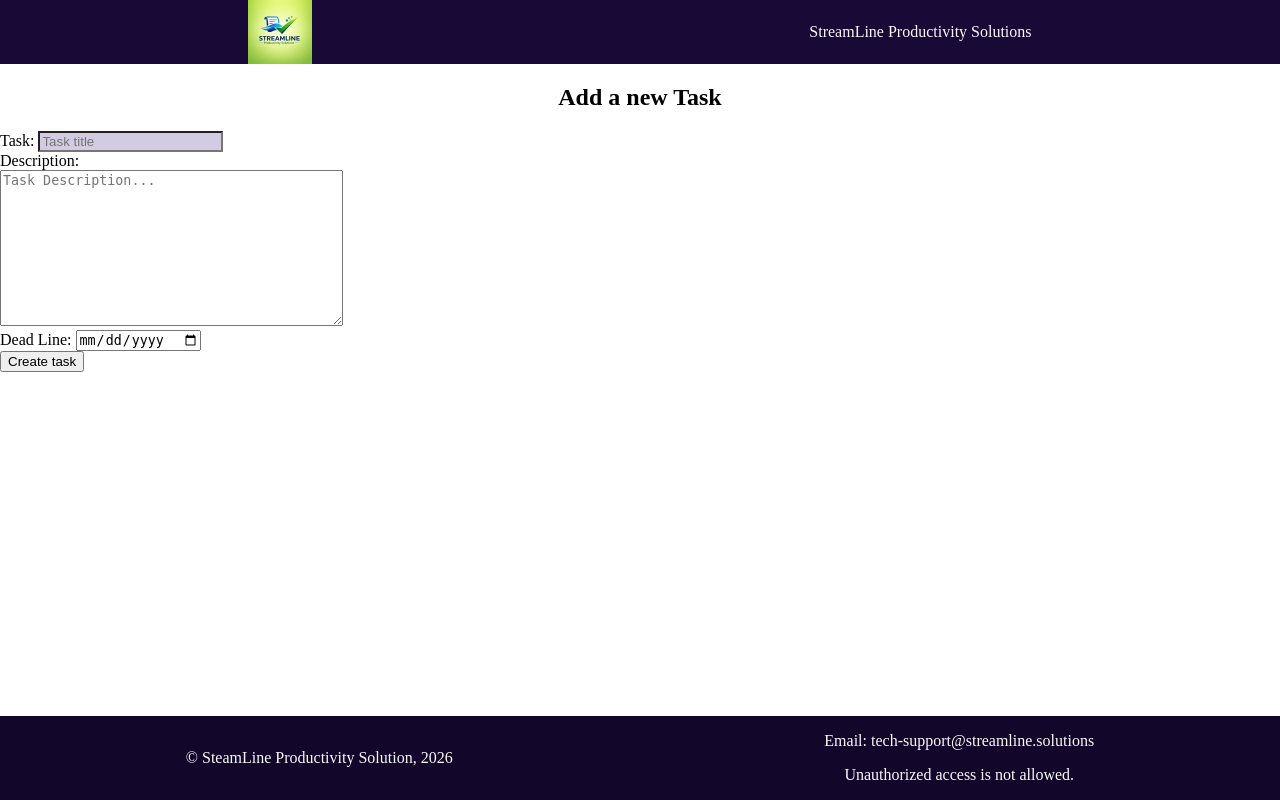
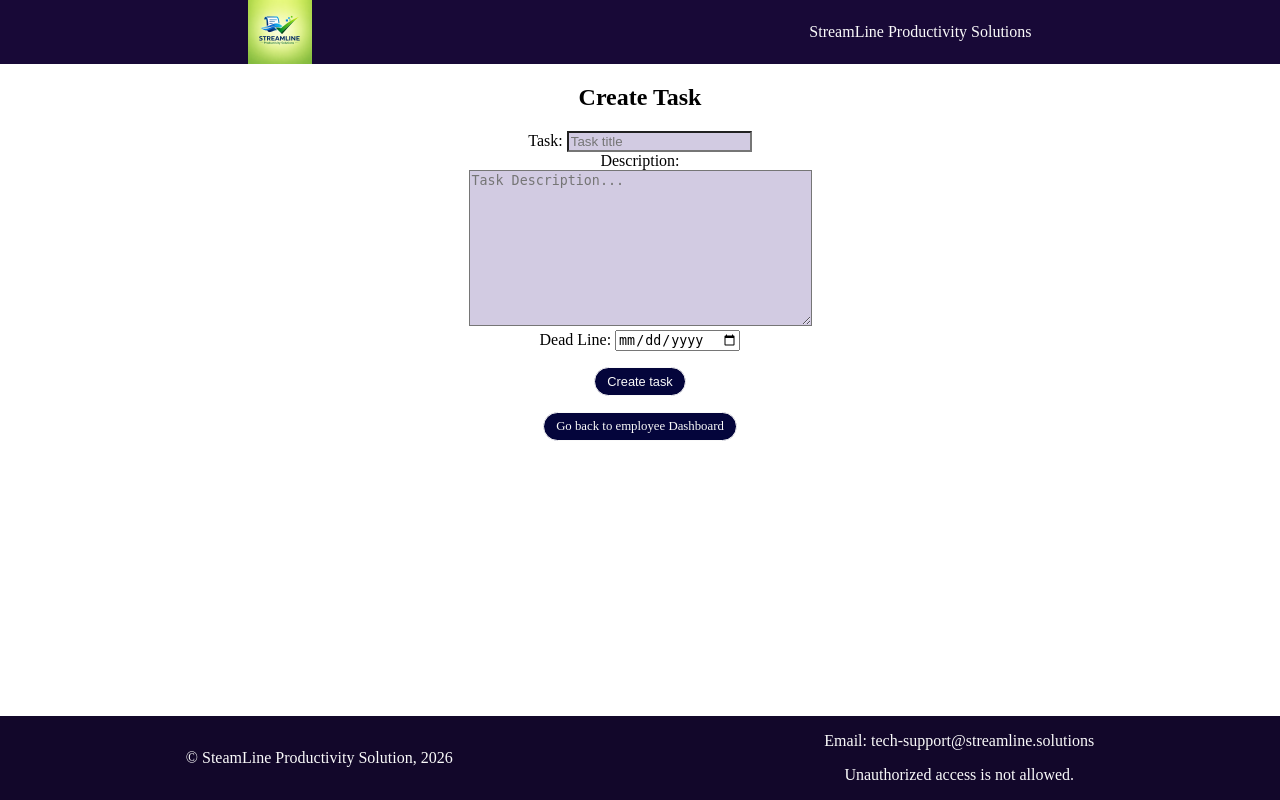
Before and after one commit to devjldp/todo_list, a Flask app: page /add_task in a window 1280 px wide. Run offline with Flask 3, Linux system fonts and the light colour scheme; some libraries are stand-ins or nearby versions.

Commit message:
Add styles to task form and button to go back to the employee dashboard

```diff
--- a/app/static/css/style.css
+++ b/app/static/css/style.css
@@ -10,11 +10,16 @@
     --button-text-colour: #fafafa;
     --button-hover-bg-colour: #fafafa;
     --button-hover-text-colour: #04053b;
+    --input-colour: #000000
 }
 
 /* spacing and margin */
 .mt-2{
     margin-top: 2vh;
+}
+
+.mb-2{
+    margin-bottom: 2vh;
 }
 
 .text-center{
@@ -96,18 +101,19 @@ footer > div{
 
 .btn{
     display: inline-block;
-    color: #fafafa;
-    background-color: #04053b;
+    color: var(--button-text-colour);
+    background-color: var(--button-bg-colour);
     text-decoration: none;
     padding: 6px 12px;
+    border: solid 1px;
     border-radius: 25px;
     font-size: 0.8rem;
 }
 
 .btn:hover{
-    color:#04053b;
-    background-color: #fafafa;
-    border: 1px solid #04053b;
+    color: var(--button-hover-text-colour);
+    background-color: var(--button-hover-bg-colour);
+    border: 1px solid var(--button-hover-text-colour);
 }
 
 .btn-no-radius{
@@ -116,6 +122,12 @@ footer > div{
 
 
 input[type="text"], input[type="email"], input[type="password"]{
-    background-color: #d2cbe2;
-    color: #000000;
+    background-color: var(--form-input-bg-colour);
+    color: var(--input-colour)
 }
+
+textarea{
+    background-color: var(--form-input-bg-colour);
+    color: var(--input-colour)
+
+}
--- a/app/templates/add_task.html
+++ b/app/templates/add_task.html
@@ -4,7 +4,9 @@
 
 {% block content %}
 
-<h2 class="text-center">Add a new Task</h2>
+<h2 class="text-center">Create Task</h2>
+
+<div class="text-center">
 
     <form method="post">
         <div>
@@ -22,9 +24,12 @@
         </div>
 
         <div>
-        <input type="submit" value="Create task">
+            <input type="submit" value="Create task" class="btn mt-2 mb-2">
         </div>
     </form>
 
+    <a href="{{url_for('user_dashboard')}}" class = "btn mb-2" aria-label="Go to the employee dashboard">Go back to employee Dashboard</a>
+</div>
+
 
 {% endblock %}
--- a/app/templates/base.html
+++ b/app/templates/base.html
@@ -3,7 +3,9 @@
 <head>
     <meta charset="UTF-8">
     <meta name="viewport" content="width=device-width, initial-scale=1.0">
+    <!-- load the global styles -->
     <link rel="stylesheet" href="{{url_for('static', filename='css/style.css')}}">
+    <!-- load a specific styles for a view  -->
     {% block extra_css %} {% endblock %}
     <title>{% block title %}StreeamLine Productivity Solutions {% endblock %}</title>
 </head>
```
Also changed, not shown: app/static/css/add_task/add_task.css (added). Lines whose indentation alone changed are shown as unchanged.
